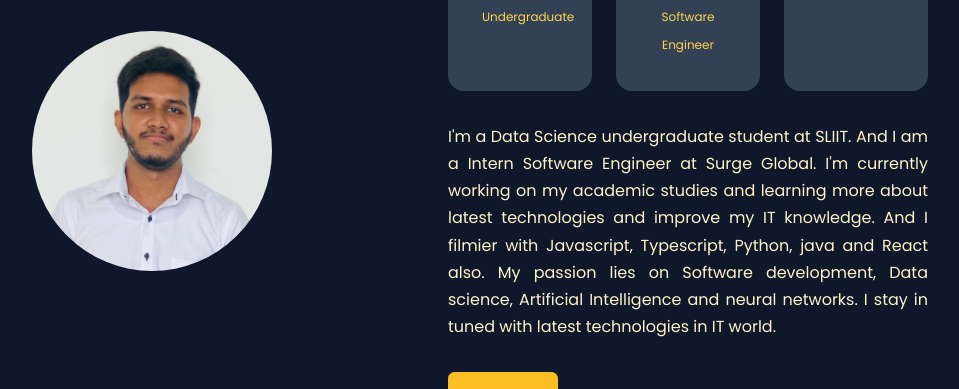
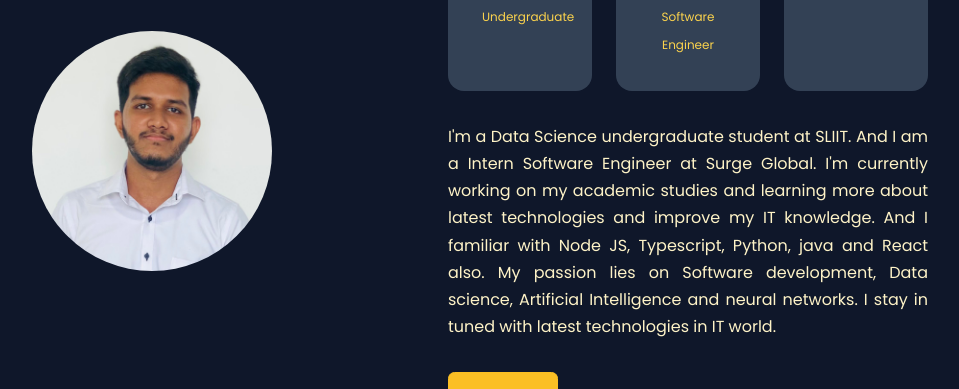
Before and after one commit to SasinduNanayakkara/MyPortfolio, a React (Create React App) app: page / in a window 1280 px wide. Shown: the part 1146-1535 px from the top of the page, without its empty margins (192-1151 px from the left). Built offline with nearby package versions, Linux system fonts and the light colour scheme.

Commit message:
Fix spelling errors

```diff
--- a/src/Components/About/index.jsx
+++ b/src/Components/About/index.jsx
@@ -39,7 +39,7 @@ function About() {
           </div>
 
           <p className='my-8 text-amber-100 text-justify'>
-          I'm a Data Science undergraduate student at SLIIT. And I am a Intern Software Engineer at Surge Global. I'm currently working on my academic studies and learning more about latest technologies and improve my IT knowledge. And I filmier with Javascript, Typescript, Python, java and React also. My passion lies on Software development, Data science, Artificial Intelligence and neural networks. I stay in tuned with latest technologies in IT world.
+          I'm a Data Science undergraduate student at SLIIT. And I am a Intern Software Engineer at Surge Global. I'm currently working on my academic studies and learning more about latest technologies and improve my IT knowledge. And I familiar with Node JS, Typescript, Python, java and React also. My passion lies on Software development, Data science, Artificial Intelligence and neural networks. I stay in tuned with latest technologies in IT world.
           </p>
 
           <a href='#contact' className='btn btn-primary'>Let's Talk</a>
```
